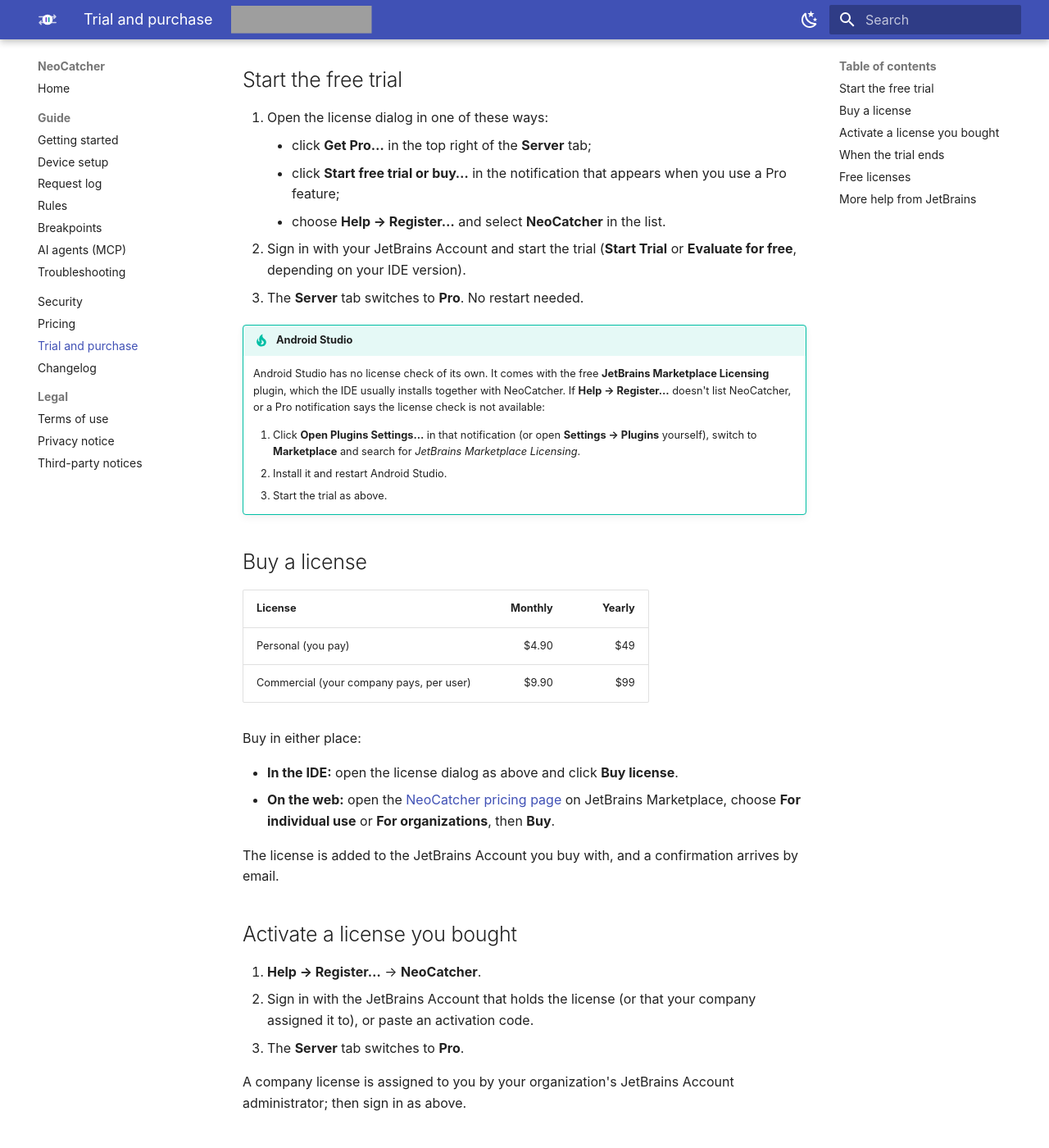
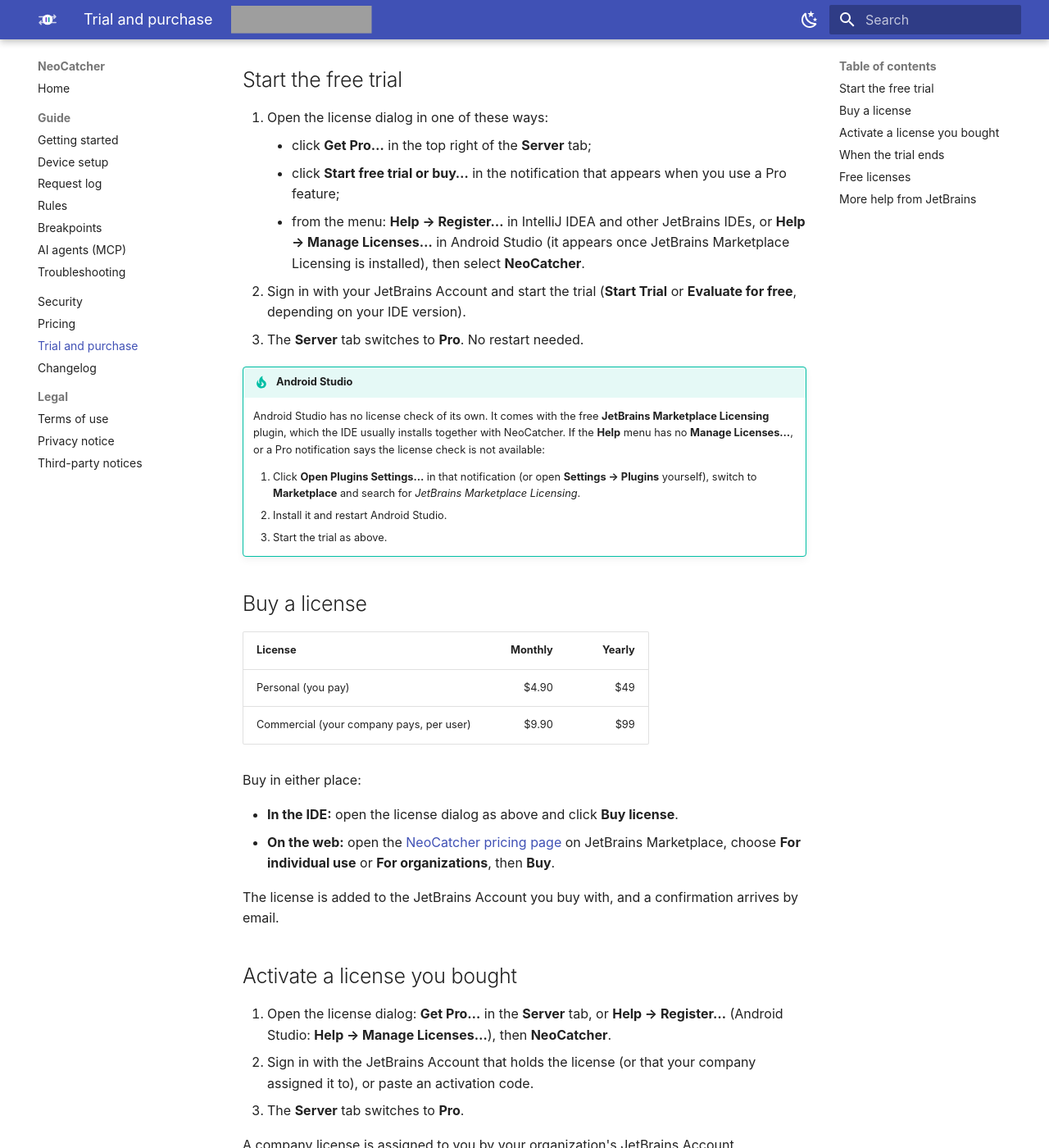
Before and after one commit to Voronchikhin/NeoCatcher, an MkDocs documentation site: the page built from docs/trial-and-purchase.md, in a window 1280 px wide and 1400 px high, scrolled down 232 px. Shown: the whole window at 82% size. Built offline with MkDocs 1.6.1 and Material for MkDocs 9.7.7, drawn with Linux system fonts in a browser that asks for light colours; comment, search, counter and statistics services are not loaded; grey boxes are pictures that could not be loaded.

Commit message:
Name the license menu per IDE
IntelliJ IDEA has Help | Register…, but Android Studio has no such item: JetBrains Marketplace
Licensing adds Help | Manage Licenses… there. Get Pro… in the Server tab works in both, so the
trial and purchase steps lead with it and give the menu for each IDE.

```diff
--- a/docs/trial-and-purchase.md
+++ b/docs/trial-and-purchase.md
@@ -10,14 +10,15 @@
 1. Open the license dialog in one of these ways:
     - click **Get Pro…** in the top right of the **Server** tab;
     - click **Start free trial or buy…** in the notification that appears when you use a Pro feature;
-    - choose **Help → Register…** and select **NeoCatcher** in the list.
+    - from the menu: **Help → Register…** in IntelliJ IDEA and other JetBrains IDEs, or **Help → Manage Licenses…** in
+      Android Studio (it appears once JetBrains Marketplace Licensing is installed), then select **NeoCatcher**.
 2. Sign in with your JetBrains Account and start the trial (**Start Trial** or **Evaluate for free**, depending on
    your IDE version).
 3. The **Server** tab switches to **Pro**. No restart needed.
 
 !!! tip "Android Studio"
     Android Studio has no license check of its own. It comes with the free **JetBrains Marketplace Licensing**
-    plugin, which the IDE usually installs together with NeoCatcher. If **Help → Register…** doesn't list NeoCatcher,
+    plugin, which the IDE usually installs together with NeoCatcher. If the **Help** menu has no **Manage Licenses…**,
     or a Pro notification says the license check is not available:
 
     1. Click **Open Plugins Settings…** in that notification (or open **Settings → Plugins** yourself), switch to
@@ -42,7 +43,8 @@
 
 ## Activate a license you bought
 
-1. **Help → Register…** → **NeoCatcher**.
+1. Open the license dialog: **Get Pro…** in the **Server** tab, or **Help → Register…** (Android Studio:
+   **Help → Manage Licenses…**), then **NeoCatcher**.
 2. Sign in with the JetBrains Account that holds the license (or that your company assigned it to), or paste an
    activation code.
 3. The **Server** tab switches to **Pro**.
```
Also changed, not shown: docs/pricing.md (+2 -1 lines), docs/troubleshooting.md (+1 -1 lines).
